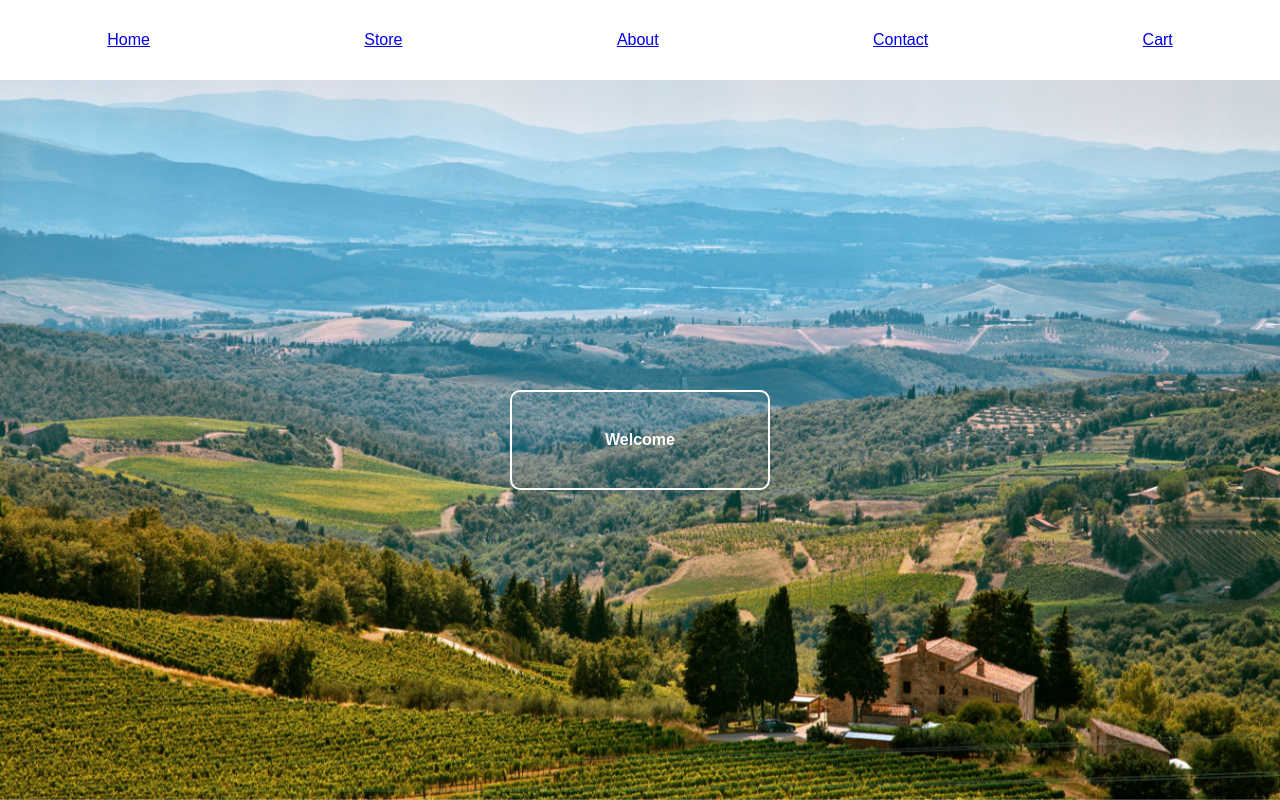
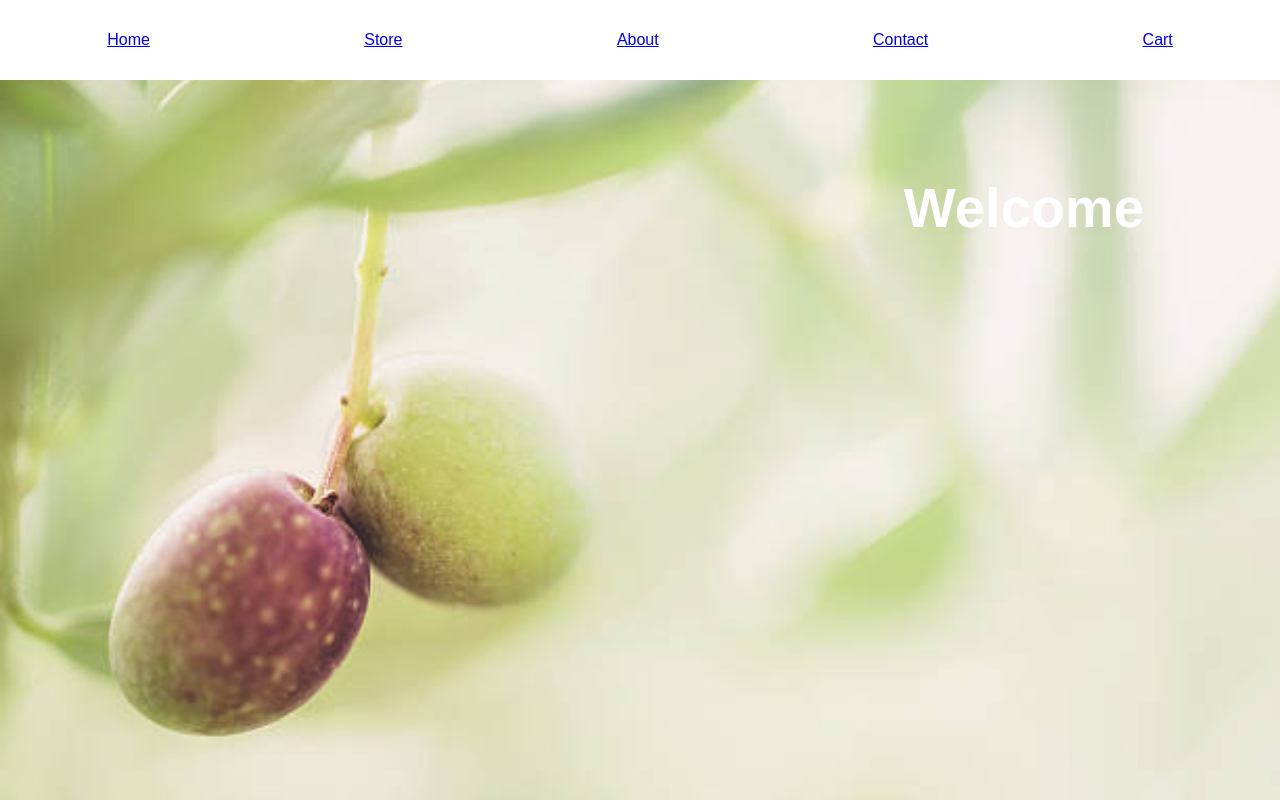
Before and after one commit to BrianDorado/Olives, a React (Create React App) app: page / in a window 1280 px wide. Built offline with nearby package versions, Linux system fonts and the light colour scheme.

Commit message:
Olive card component skeleton added

```diff
--- a/src/Components/Landing/landing.css
+++ b/src/Components/Landing/landing.css
@@ -1,19 +1,21 @@
 .landing-container{
-    background-image: url('../../media/images/OliveValley.jpg');
+    background-image: url('../../media/images/GreenOlives.jpg');
     background-size: cover;
     background-attachment: fixed;
     height: 90vh;
     display: flex;
-    justify-content: center;
-    align-items: center;
+    flex-direction: row-reverse;
     color: white;
 }
 .welcome-container{
-    border: 2px solid white;
-    border-radius: 10px;
     height: 12vh;
     width: 20vw;
     display: flex;
     align-items: center;
     justify-content: center
 }
+.welcome-container strong {
+    font-size: 55px;
+    margin-right: 20vw;
+    margin-top: 20vh
+}
--- a/src/Components/Landing/landing.jsx
+++ b/src/Components/Landing/landing.jsx
@@ -1,6 +1,7 @@
 import React, { Component } from 'react';
 import Header from '../Header/header';
 import './landing.css'
+import OliveCards from '../OliveCards/oliveCards'
 
 class Landing extends Component {
     render() {
@@ -18,3 +19,6 @@ class Landing extends Component {
 }
 
 export default Landing;
+
+//hidden menu until they navigtate into another page, including the home
+// home page is different than landing
--- /dev/null
+++ b/src/Components/OliveCards/oliveCards.jsx
@@ -0,0 +1,9 @@
+import React from 'react';
+
+const OliveCards = (props) => {
+    return (
+        <div>This will be repeated</div>
+    )
+}
+
+export default OliveCards
```
